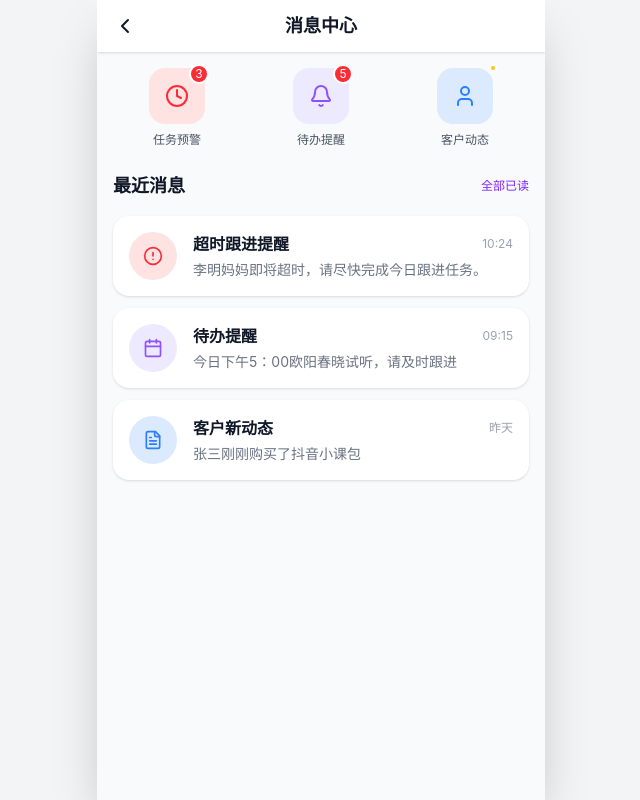
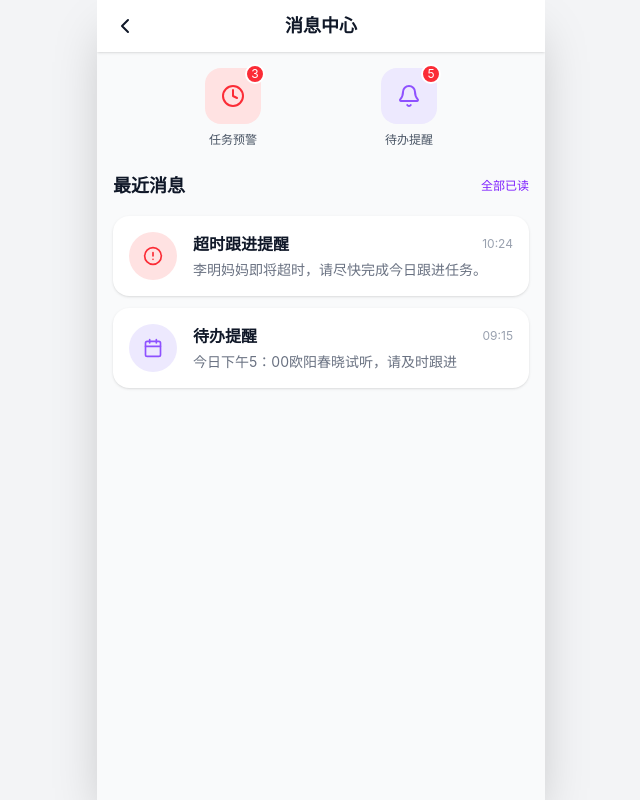
Before and after one commit to Strawberry-codeS/crm-mobile-app, a React (Vite) app: page /messages in a window 1280 px wide. Shown: the whole page, without its empty margins (319-959 px from the left). Built offline with nearby package versions, Linux system fonts and the light colour scheme; no server answers.

Commit message:
update: remove customer dynamics elements from Message Center

```diff
--- a/src/pages/Messages.tsx
+++ b/src/pages/Messages.tsx
@@ -17,7 +17,7 @@ export default function Messages() {
 
       <div className="p-4">
         {/* Quick Access Grid */}
-        <div className="grid grid-cols-3 gap-4 mb-6">
+        <div className="flex justify-around mb-6 px-8">
           <div className="flex flex-col items-center">
             <div className="w-14 h-14 bg-red-100 rounded-2xl flex items-center justify-center text-red-500 mb-2 relative">
               <Clock size={24} />
@@ -31,13 +31,6 @@ export default function Messages() {
               <div className="absolute -top-1 -right-1 w-5 h-5 bg-red-500 rounded-full text-white text-xs flex items-center justify-center border-2 border-white">5</div>
             </div>
             <span className="text-xs text-gray-600">待办提醒</span>
-          </div>
-          <div className="flex flex-col items-center">
-            <div className="w-14 h-14 bg-blue-100 rounded-2xl flex items-center justify-center text-blue-500 mb-2 relative">
-              <User size={24} />
-              <div className="absolute -top-1 -right-1 w-2 h-2 bg-yellow-400 rounded-full border-2 border-white"></div>
-            </div>
-            <span className="text-xs text-gray-600">客户动态</span>
           </div>
         </div>
 
@@ -64,14 +57,6 @@ export default function Messages() {
             content="今日下午5：00欧阳春晓试听，请及时跟进"
             onClick={() => navigate('/customers/1')}
           />
-          <MessageCard
-            icon={<FileText size={20} />}
-            iconBg="bg-blue-100 text-blue-500"
-            title="客户新动态"
-            time="昨天"
-            content="张三刚刚购买了抖音小课包"
-            onClick={() => navigate('/customers/1')}
-          />
         </div>
       </div>
     </div>
```
